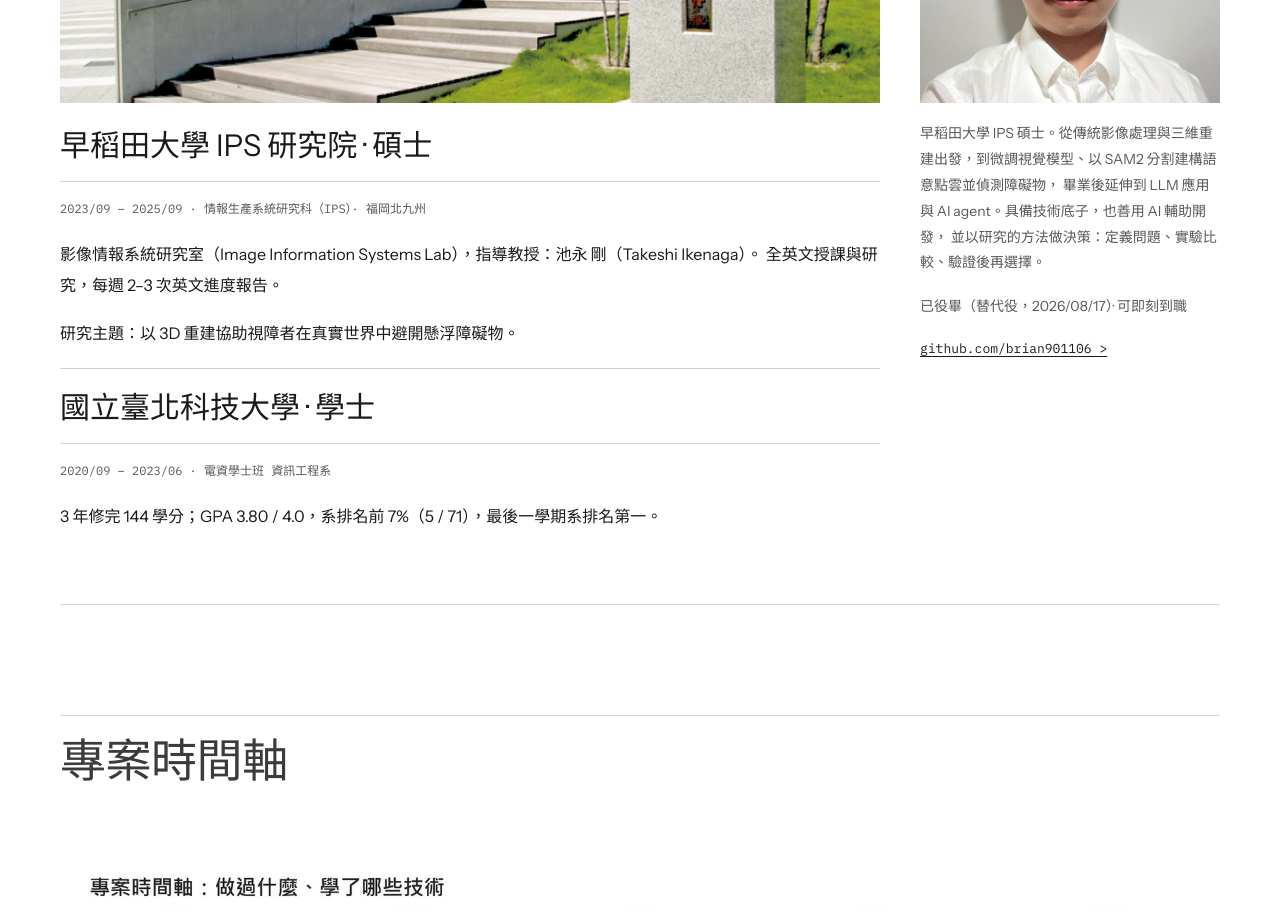
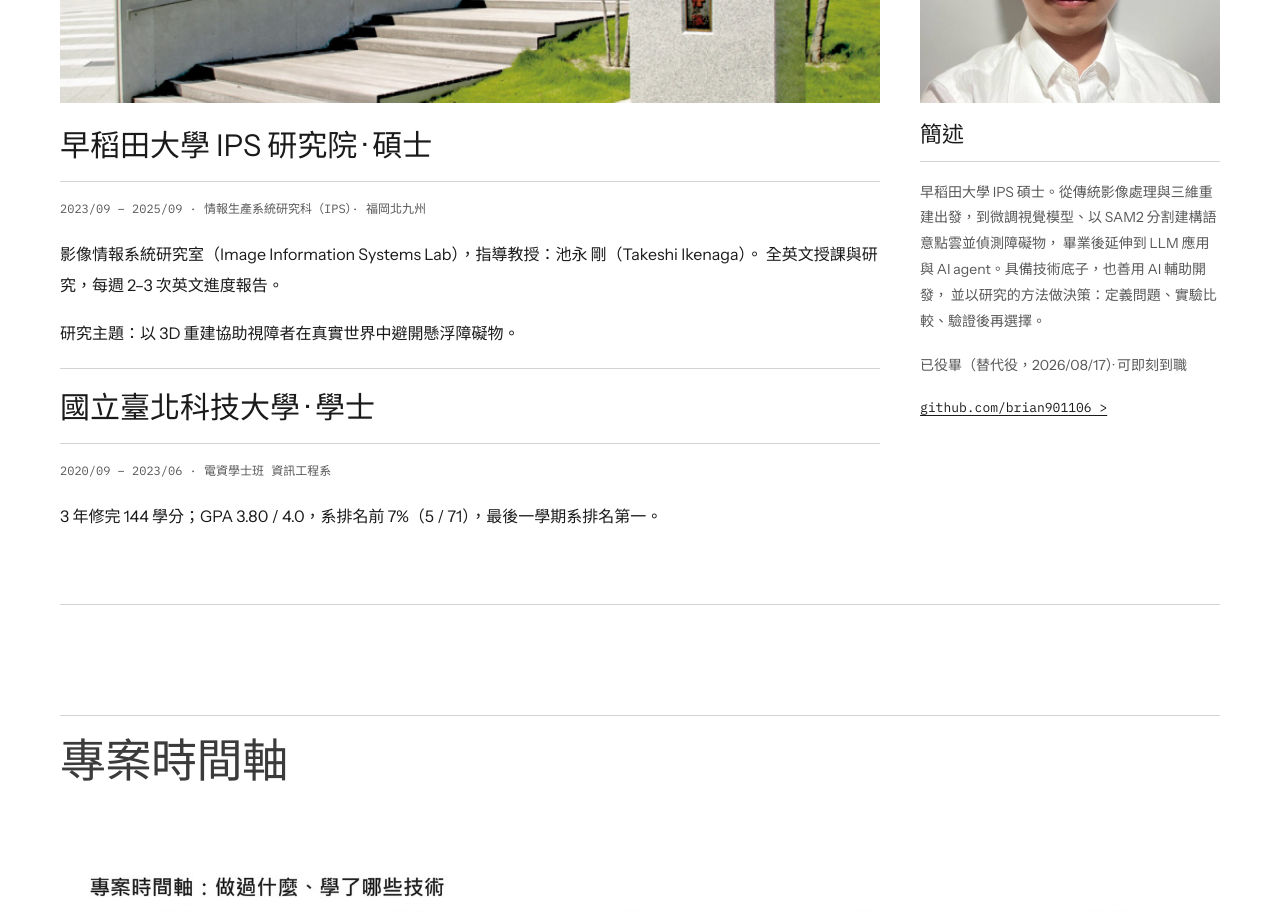
Before and after one commit to brian901106/brian901106.github.io, a React (Vite) app: page / in a window 1280 px wide. Shown: the part 880-1792 px from the top of the page. Built offline with nearby package versions, Linux system fonts and the light colour scheme.

Commit message:
大頭照下方簡介加上「簡述」小標題

```diff
--- a/src/App.css
+++ b/src/App.css
@@ -191,6 +191,15 @@ a {
   height: 260px;
   object-fit: cover;
   background: #e8e8e8;
+}
+
+.banner-bio-title {
+  font-size: 22px;
+  font-weight: 400;
+  color: var(--ink);
+  line-height: 1.25;
+  padding-bottom: 12px;
+  border-bottom: 1px solid var(--rule);
 }
 
 .banner-bio {
--- a/src/App.tsx
+++ b/src/App.tsx
@@ -234,6 +234,7 @@ export default function App() {
         </div>
         <div className="banner-portrait">
           <img className="portrait-placeholder" src={portraitImg} alt="沈志謙" data-reveal="slide" />
+          <h3 className="banner-bio-title" data-reveal="fade">簡述</h3>
           <p className="banner-bio" data-reveal="fade">
             早稻田大學 IPS 碩士。從傳統影像處理與三維重建出發，到微調視覺模型、以 SAM2 分割建構語意點雲並偵測障礙物，
             畢業後延伸到 LLM 應用與 AI agent。具備技術底子，也善用 AI 輔助開發，
```
